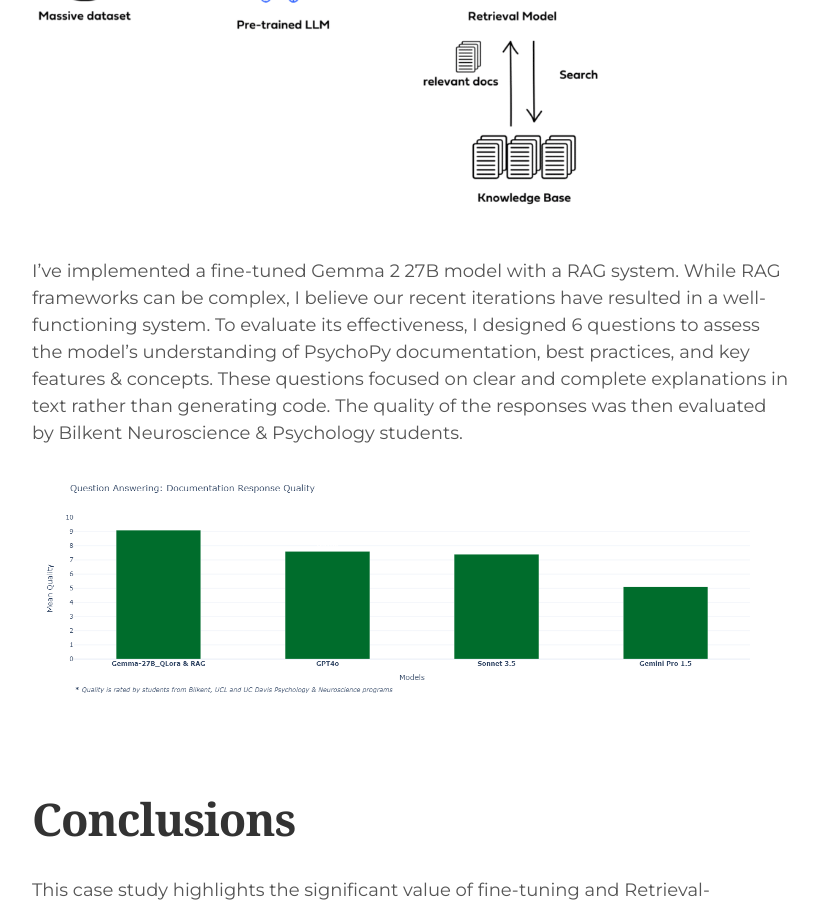
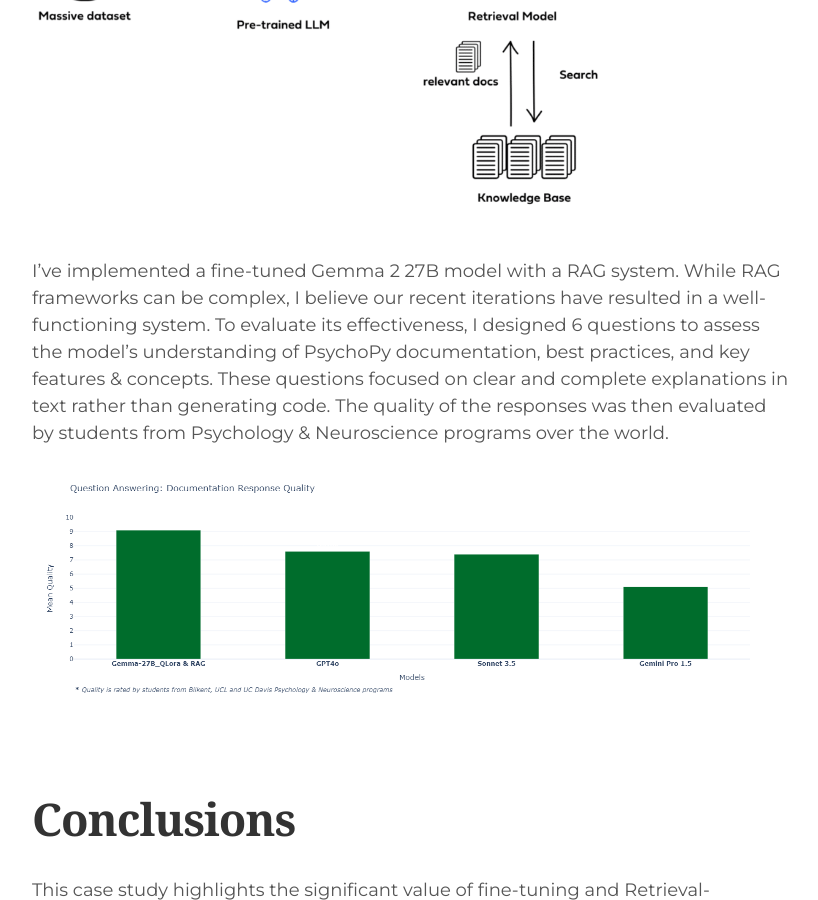
Before and after one commit to UYildiz12/UYildiz12.github.io, a Jekyll site: the page built from _posts/2024-04-09-Qlora and RAG-case-study-on-PsychoPy-with-Gemma-2-Model-family.md, in a window 1280 px wide and 900 px high, scrolled down 5154 px. Shown: the whole window, without its empty margins (228-1046 px from the left). Built offline with Jekyll 4.4.1, drawn with Linux system fonts in a browser that asks for light colours.

Commit message:
Update 2024-04-09-Qlora and RAG-case-study-on-PsychoPy-with-Gemma-2-Model-family.md

```diff
--- a/_posts/2024-04-09-Qlora and RAG-case-study-on-PsychoPy-with-Gemma-2-Model-family.md
+++ b/_posts/2024-04-09-Qlora and RAG-case-study-on-PsychoPy-with-Gemma-2-Model-family.md
@@ -65,7 +65,7 @@ One issue I commonly face with flagship LLMs is that they sometimes generate par
   <img src="images/rag.png" alt="RAG Diagram">
 </div>
 
-I've implemented a fine-tuned Gemma 2 27B model with a RAG system. While RAG frameworks can be complex, I believe our recent iterations have resulted in a well-functioning system. To evaluate its effectiveness, I designed 6 questions to assess the model's understanding of PsychoPy documentation, best practices, and key features & concepts. These questions focused on clear and complete explanations in text rather than generating code. The quality of the responses was then evaluated by Bilkent Neuroscience & Psychology students.
+I've implemented a fine-tuned Gemma 2 27B model with a RAG system. While RAG frameworks can be complex, I believe our recent iterations have resulted in a well-functioning system. To evaluate its effectiveness, I designed 6 questions to assess the model's understanding of PsychoPy documentation, best practices, and key features & concepts. These questions focused on clear and complete explanations in text rather than generating code. The quality of the responses was then evaluated by students from Psychology & Neuroscience programs over the world.
 
 <img class="zoomable-plot-image" src="images/plot3.png" alt="Plot 3">
 
```
